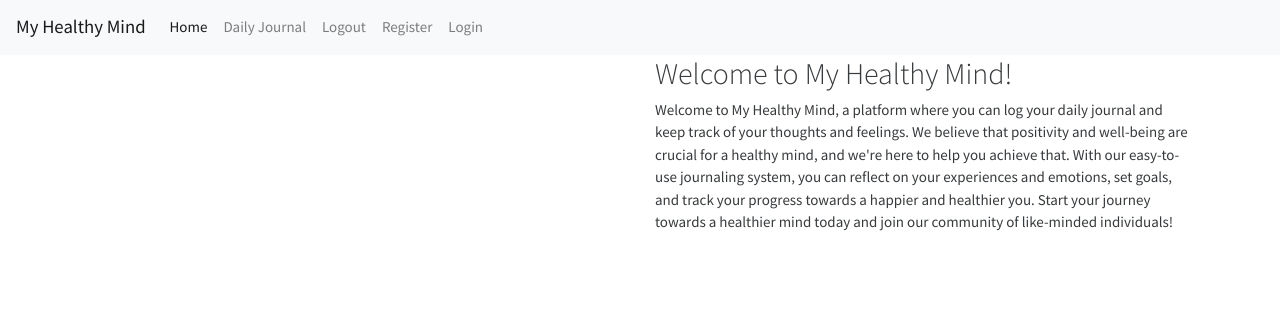
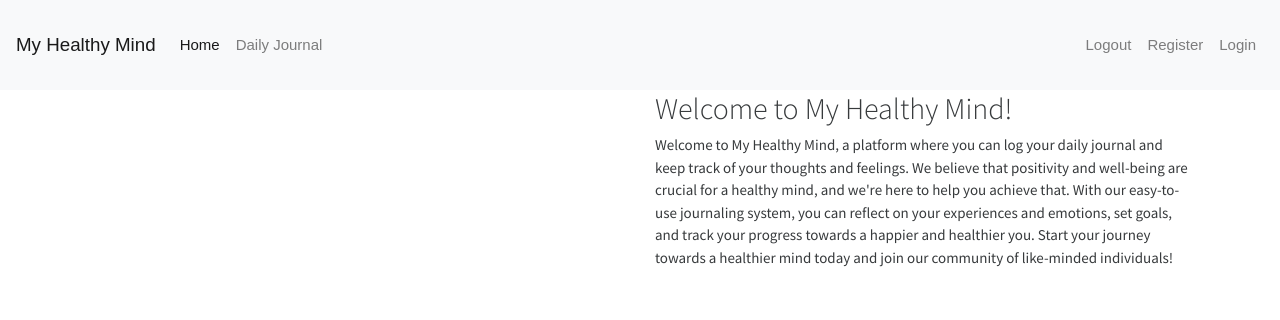
Before and after one commit to SaraMathews/My-Healthy-Mind, a Django app: page / in a window 1280 px wide. Shown: the top 320 px of the page. Run offline with Django 3.2, Linux system fonts and the light colour scheme; some libraries are stand-ins or nearby versions; some web fonts are replaced.

Commit message:
Update base.html, create style.css

```diff
--- /dev/null
+++ b/static/css/style.css
@@ -0,0 +1,5 @@
+.navbar-big {
+    height: 90px;
+    font-size: 1.5 rem;
+    font-family: Playfair, sans-serif;
+}
--- a/templates/base.html
+++ b/templates/base.html
@@ -23,7 +23,7 @@
 
 <body>
     <!-- Navigation -->
-    <nav class="navbar navbar-expand-lg navbar-light bg-light">
+    <nav class="navbar navbar-expand-lg navbar-light bg-light navbar-big">
         <a class="navbar-brand" href="#">My Healthy Mind</a>
         <button class="navbar-toggler" type="button" data-toggle="collapse" data-target="#navbarTogglerDemo02"
             aria-controls="navbarTogglerDemo02" aria-expanded="false" aria-label="Toggle navigation">
@@ -38,6 +38,8 @@
                 <li class="nav-item">
                     <a class="nav-link" href="#">Daily Journal</a>
                 </li>
+            </ul>
+            <ul class="navbar-nav ml-auto">
                 <li class="nav-item">
                     <a class="nav-link" href="#">Logout</a>
                 </li>
```
